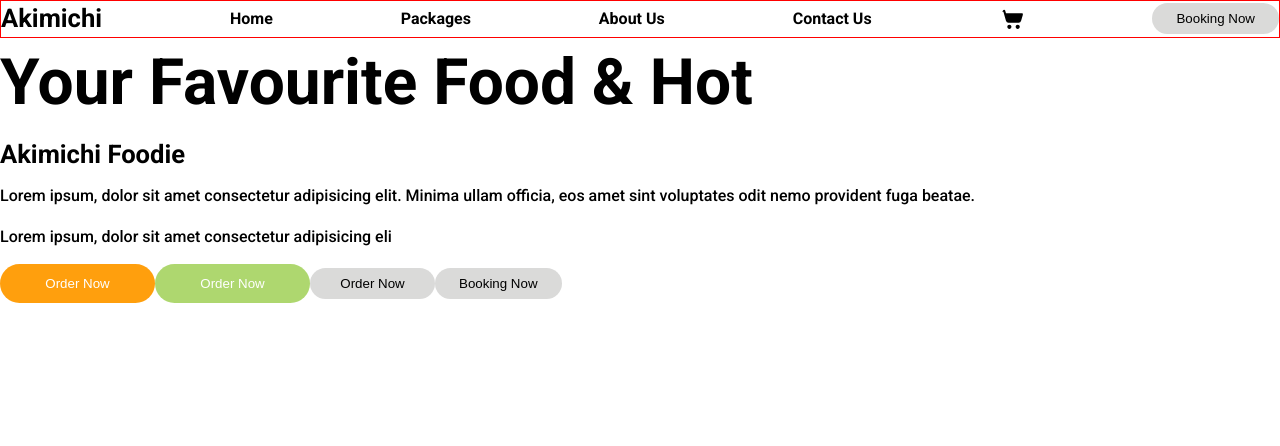
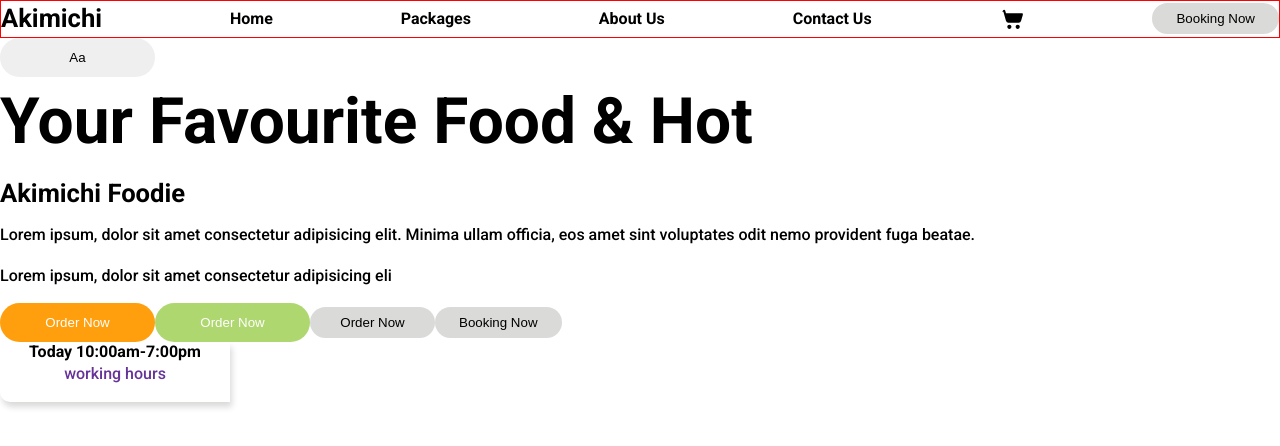
Before and after one commit to kellycsantos/akimichi-foodie, a React (Vite) app: page / in a window 1280 px wide. Shown: the top 446 px of the page. Built offline with nearby package versions, Linux system fonts and the light colour scheme.

Commit message:
Card informações criado

```diff
--- a/src/App.tsx
+++ b/src/App.tsx
@@ -2,10 +2,17 @@ import { useState } from 'react'
 import './App.css'
 import Button from './components/Button/Button'
 import Header from './components/Header/Header'
+import Card from './components/Card/Card'
 
 function App() {
+
+  function alertTeste(){
+    alert('ola')
+  }
+
   const [count, setCount] = useState(0)
   const links = [
+
 
     {
       link: '/',
@@ -28,6 +35,7 @@ function App() {
   return (
     <>
     <Header links={links}/>
+    <button onClick={alertTeste}>aa</button>
       <div>
         <h1>Your favourite food & hot</h1>
         <h2>Akimichi foodie</h2>
@@ -38,6 +46,7 @@ function App() {
       <Button variant='success disabled' value='order now'  />
       <Button variant='booking' value='order now'  />
       <Button variant='booking' value='booking now'/>
+      <Card variant='info' title='Today 10:00am-7:00pm' description='working hours'/>
     </>
   )
 }
--- /dev/null
+++ b/src/components/Card/Card.css
@@ -0,0 +1,15 @@
+.card{
+    border-bottom-left-radius: 10px ;
+    box-shadow: 2px 5px 6px var(--gray);
+    display: flex;
+    flex-direction: column;
+}
+
+.card.info{
+    width: 230px;
+    text-align: center;
+}
+
+.card .description{
+    color: rebeccapurple;
+}
--- /dev/null
+++ b/src/components/Card/Card.tsx
@@ -0,0 +1,15 @@
+import './Card.css'
+
+type TCard = {
+    variant : string;
+    title ?: string;
+    description ?: string
+}
+export default function Card({variant, title, description} : TCard){
+    return(
+        <div className={`card ${variant}`}>
+            <h4 className='title'>{title}</h4>
+            <p className='description'>{description}</p>
+        </div>
+    )
+}
```
